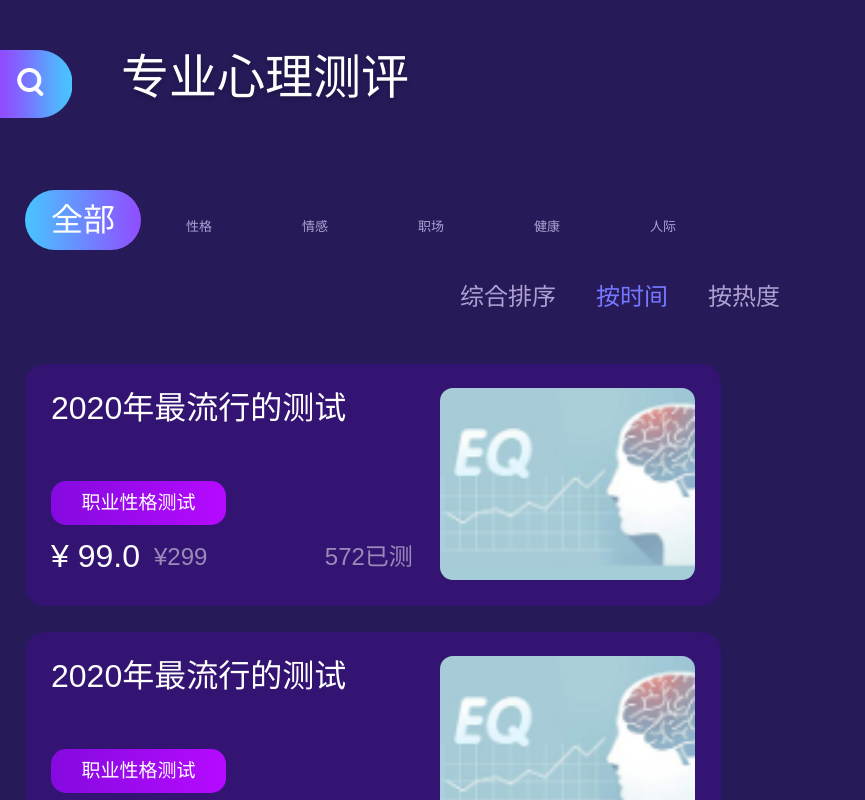
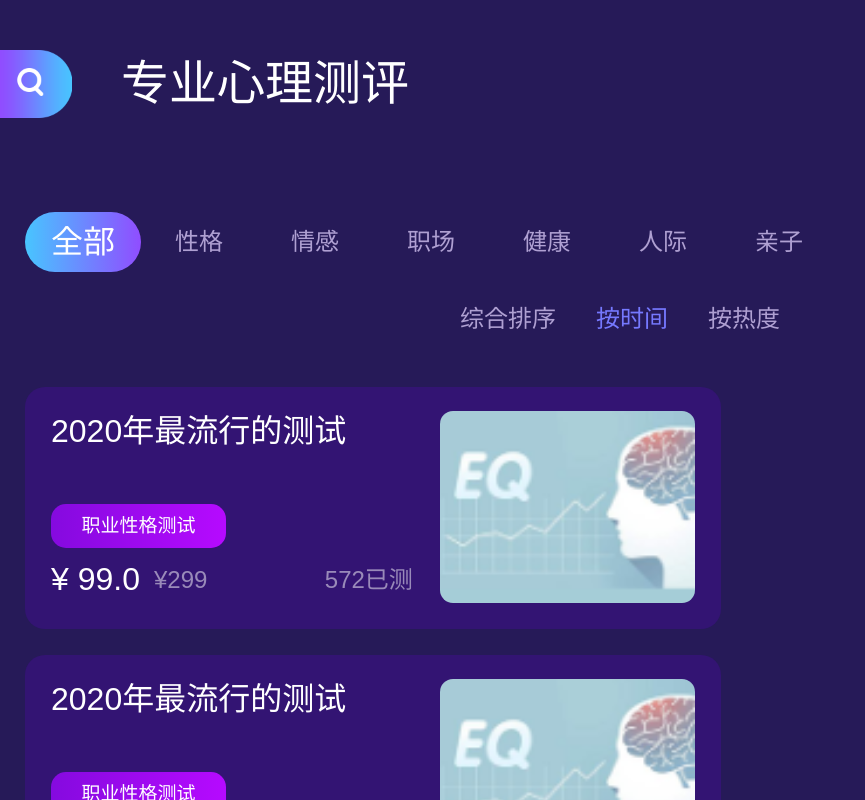
Before and after one commit to rx-app/h5-sc, a Vue app: page /#/cate in a window 1280 px wide. Shown: the top 800 px of the page, without its empty margins (0-865 px from the left). Built offline with nearby package versions, Linux system fonts and the light colour scheme; sample sign-in values are in the browser's storage.

Commit message:
vertical-align: top;解决ios对不齐，被遮住的问题

```diff
--- a/src/App.vue
+++ b/src/App.vue
@@ -11,6 +11,6 @@ export default {
 </script>
 
 <style>
-body{height:100%;overflow: hidden;}
+body{height:100%;overflow: hidden;user-select: none;}
 /* #app{height: 100vh;overflow: scroll;} */
 </style>
--- a/src/views/Cate.vue
+++ b/src/views/Cate.vue
@@ -103,24 +103,29 @@ export default {
   .top-title{
     font-size:48px;
     color:rgba(255,255,255,1);
+    line-height: 48px;
     // line-height:44px;
-    text-shadow:0px 2px 5px rgba(0, 0, 0, 0.3);
-    margin:20px 0px 104px 96px;
+    // text-shadow:0px 2px 5px rgba(0, 0, 0, 0.3);
+    margin:10px 0px 104px 96px;
   }
   .nav-bar{
-    width: 700px;
+    width: 80vw;
     overflow-x: scroll;
     height: 60px;
     // display: flex;
     .nav-list{
       width: 200vw;
+      height: 60px;
+      overflow-y: hidden;
       .item{
+        vertical-align: top;
         width: 116px;
         height: 60px;
         color: #AFA0D2;
         line-height: 60px;
         text-align: center;
         display: inline-block;
+        font-size: 24px;
         &.on{
           background:linear-gradient(90deg,rgba(72,197,255,1),rgba(144,77,255,1));
           border-radius:30px;
```
